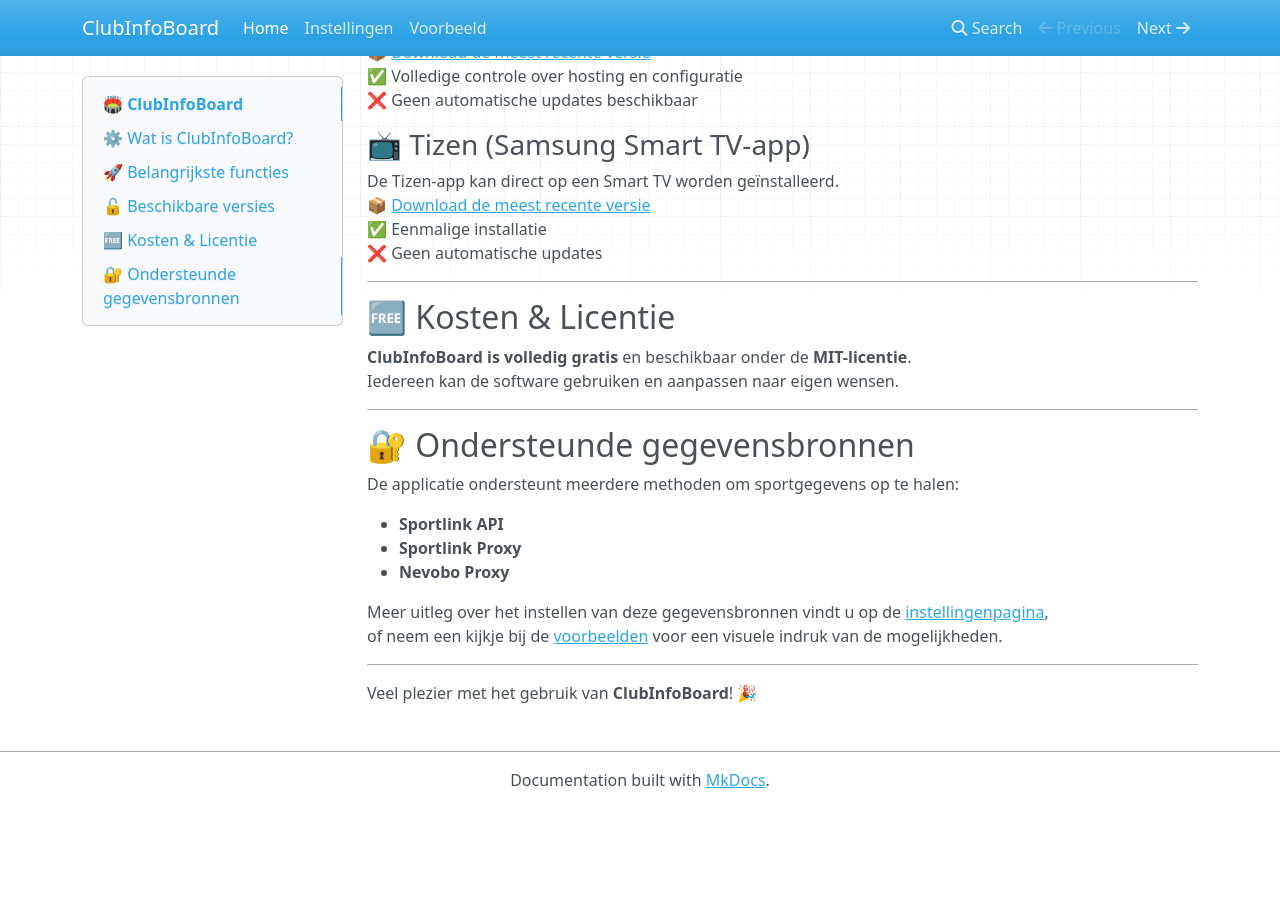
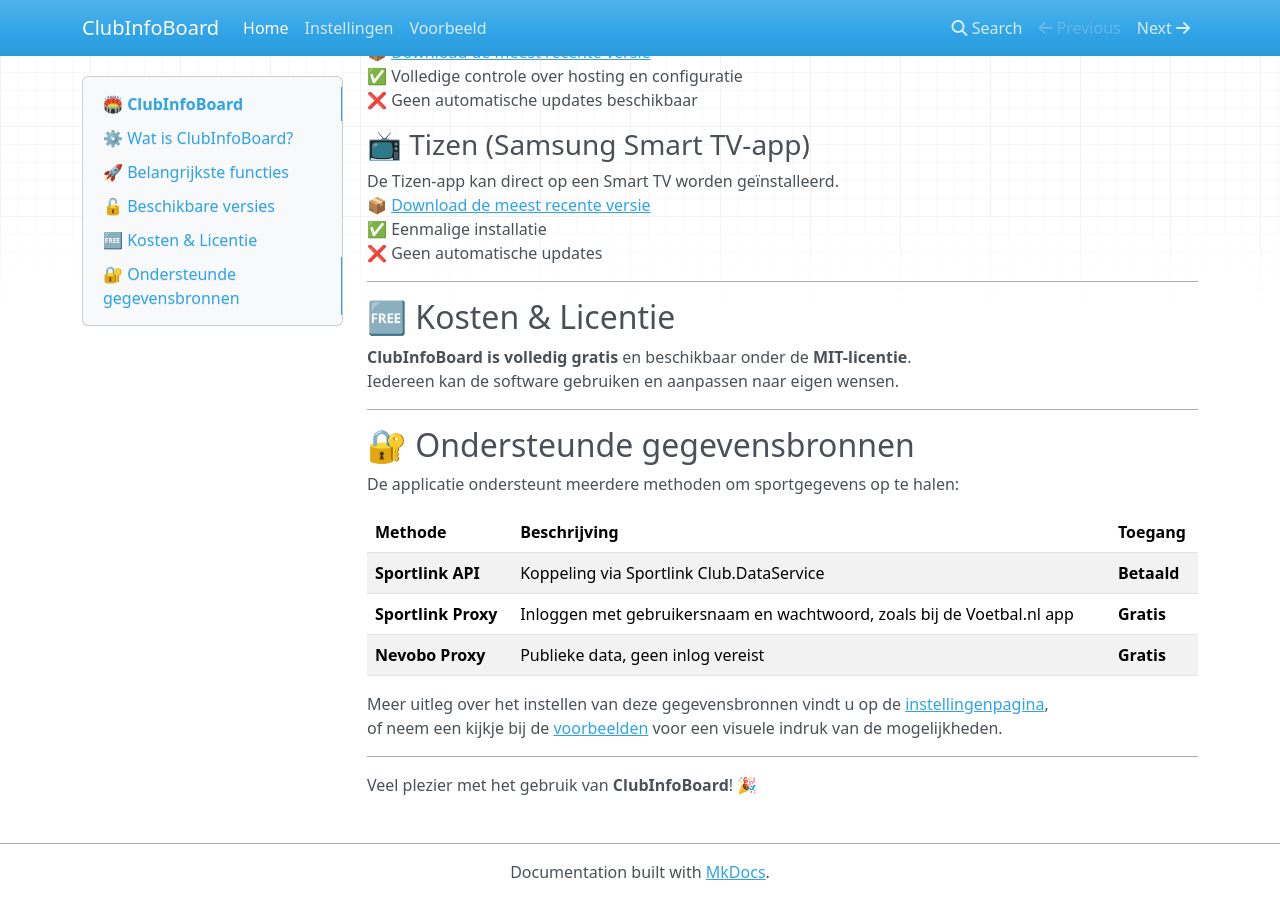
Before and after one commit to PatrickSt1991/Sportlink.Club.Info.Viewer, an MkDocs documentation site: the page built from docs/index.md, in a window 1280 px wide and 900 px high, scrolled down 1144 px. Built offline with MkDocs 1.6.1, drawn with Linux system fonts in a browser that asks for light colours; nearby versions of some CDN libraries; before the commit the page ends 1952 px from its top, so only the background shows below that.

Commit message:
Update index.md

```diff
--- a/docs/index.md
+++ b/docs/index.md
@@ -71,9 +71,11 @@
 
 De applicatie ondersteunt meerdere methoden om sportgegevens op te halen:
 
-- **Sportlink API**
-- **Sportlink Proxy**
-- **Nevobo Proxy**
+| Methode             | Beschrijving                                                                 | Toegang         |
+|---------------------|------------------------------------------------------------------------------|-----------------|
+| **Sportlink API**   | Koppeling via Sportlink Club.DataService                                     | **Betaald**     |
+| **Sportlink Proxy** | Inloggen met gebruikersnaam en wachtwoord, zoals bij de Voetbal.nl app       | **Gratis**      |
+| **Nevobo Proxy**    | Publieke data, geen inlog vereist                                            | **Gratis**      |
 
 Meer uitleg over het instellen van deze gegevensbronnen vindt u op de [instellingenpagina](./settings.md),
 of neem een kijkje bij de [voorbeelden](./preview.md) voor een visuele indruk van de mogelijkheden.
```
